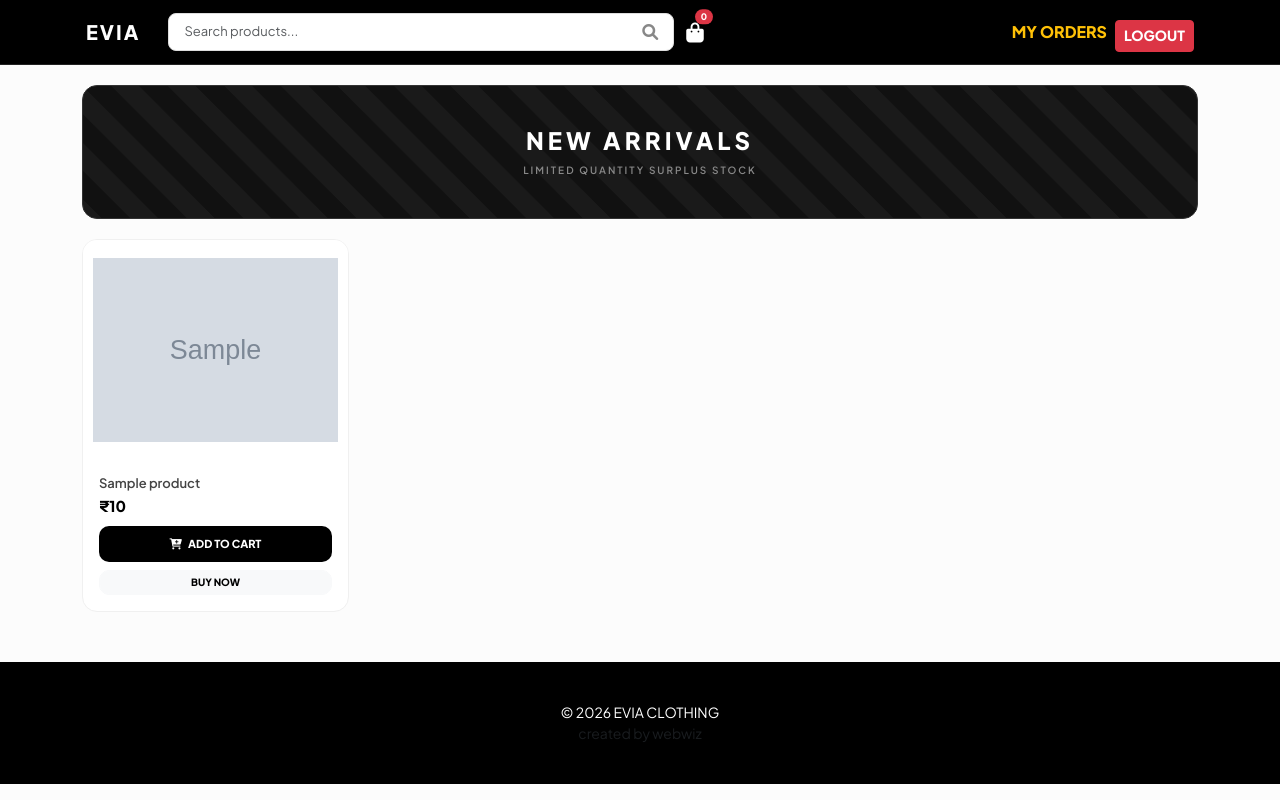
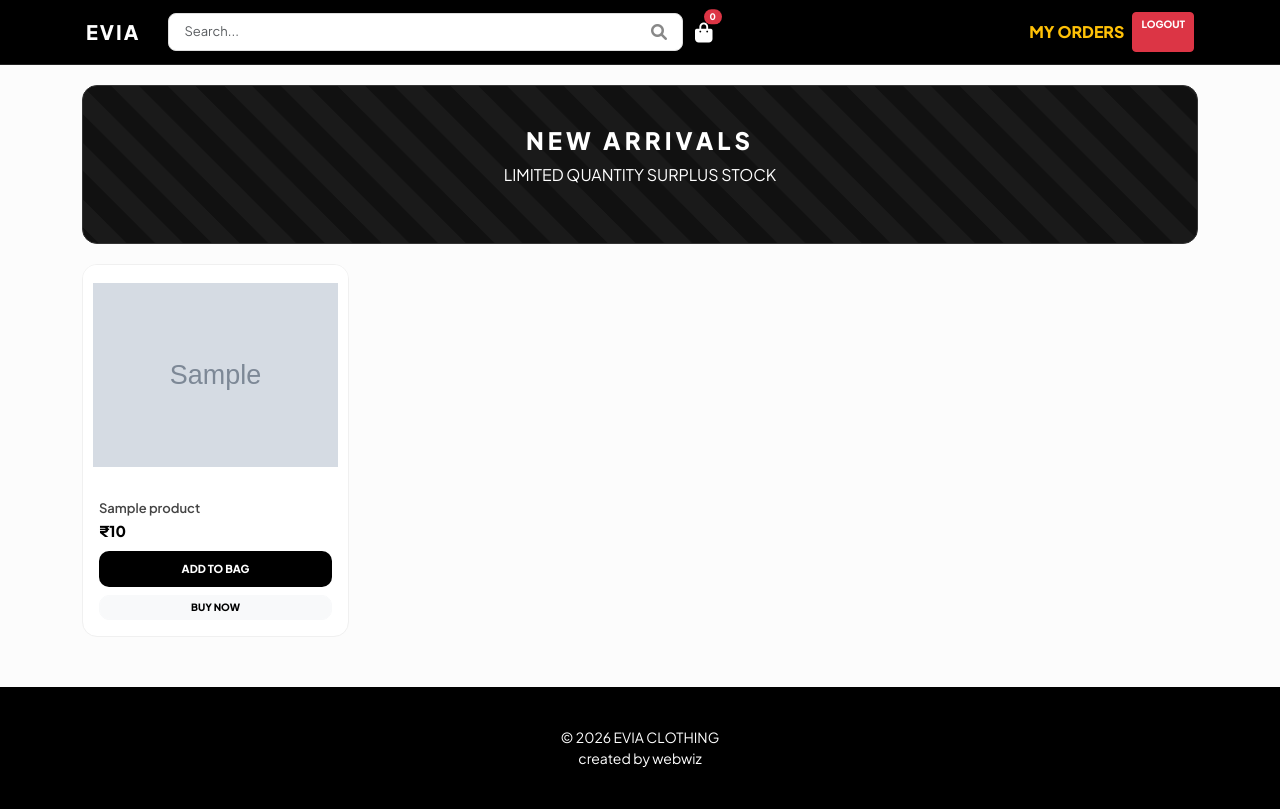
Before and after one commit to gmkarshad45-design/evia-shop, a Flask app: page / in a window 1280 px wide. Before the commit the page ends 784 px from the top, so only its background shows below. Run offline with Flask 3, Linux system fonts and the light colour scheme; a user stored in the database is signed in; tables that the repository leaves empty hold one stand-in row (values such as "Sample post"); grey boxes marked "Sample" are stand-in pictures.

Commit message:
Update index.html

```diff
--- a/templates/index.html
+++ b/templates/index.html
@@ -24,7 +24,6 @@
             padding: 0;
         }
 
-        /* Fixed Navigation */
         .navbar {
             background: var(--evia-black) !important;
             padding: 12px 0;
@@ -40,7 +39,7 @@
             color: #000;
             border-radius: 8px;
             font-size: 13px;
-            padding: 8px 35px 8px 15px; /* Added right padding for icon */
+            padding: 8px 35px 8px 15px;
             width: 100%;
         }
         .search-input:focus {
@@ -49,7 +48,6 @@
             outline: none;
         }
 
-        /* Search Button Icon */
         .search-btn {
             position: absolute;
             right: 10px;
@@ -62,52 +60,30 @@
         }
 
         .cart-link { color: white !important; font-size: 20px; transition: 0.3s; }
-        .order-link { color: #888 !important; font-size: 12px; text-transform: uppercase; font-weight: 700; text-decoration: none; }
 
-        /* --- PERFECTED HERO BANNER CSS --- */
         .hero-banner {
             background: var(--evia-dark);
             color: white;
             border-radius: 15px;
-            padding: 40px 15px; /* Added more vertical padding */
+            padding: 40px 15px;
             text-align: center;
             margin: 20px 0;
             position: relative;
             overflow: hidden;
-            /* High-end Pattern Background */
             background-image: linear-gradient(45deg, #111 25%, #1a1a1a 25%, #1a1a1a 50%, #111 50%, #111 75%, #1a1a1a 75%, #1a1a1a 100%);
             background-size: 56.57px 56.57px;
-            /* Flexbox to keep content centered and visible */
             display: flex;
             flex-direction: column;
             justify-content: center;
             align-items: center;
-            min-height: 130px; /* Ensures enough height for text */
+            min-height: 130px;
             border: 1px solid #333;
         }
 
         .hero-banner h2 {
-            font-weight: 800;
-            font-size: 24px; /* Scaled for mobile */
-            letter-spacing: 4px;
-            margin-bottom: 8px;
-            position: relative;
-            z-index: 2;
-            text-transform: uppercase;
+            font-weight: 800; font-size: 24px; letter-spacing: 4px; text-transform: uppercase;
         }
 
-        .hero-banner p {
-            font-size: 10px;
-            font-weight: 600;
-            letter-spacing: 2px;
-            color: #888 !important;
-            margin: 0;
-            position: relative;
-            z-index: 2;
-            text-transform: uppercase;
-        }
-
-        /* Product Card Styles */
         .product-card {
             border-radius: 15px; border: 1px solid #f0f0f0; background: #fff; overflow: hidden;
             transition: all 0.3s ease; height: 100%;
@@ -115,21 +91,12 @@
         .product-card:hover { transform: translateY(-5px); box-shadow: 0 10px 20px rgba(0,0,0,0.05); }
 
         .img-container {
-            height: 220px;
-            overflow: hidden;
-            background: #fff;
-            display: flex;
-            align-items: center;
-            justify-content: center;
-            padding: 10px;
+            height: 220px; overflow: hidden; background: #fff; display: flex;
+            align-items: center; justify-content: center; padding: 10px;
         }
-        .img-container img {
-            max-width: 100%;
-            max-height: 100%;
-            object-fit: contain;
-        }
+        .img-container img { max-width: 100%; max-height: 100%; object-fit: contain; }
 
-        .product-title { font-size: 13px; font-weight: 600; color: #444; margin-bottom: 4px; line-height: 1.2; }
+        .product-title { font-size: 13px; font-weight: 600; color: #444; margin-bottom: 4px; }
         .product-price { font-weight: 800; font-size: 15px; color: var(--evia-black); }
 
         .btn-buy {
@@ -137,18 +104,10 @@
             font-size: 11px; font-weight: 700; border: none; padding: 10px;
         }
 
-        footer {
-            background: #000000;
-            color: #ffffff;
-            margin-top: 50px;
-            padding: 40px 0;
-        }
-        footer a { color: #ffffff !important; text-decoration: none; }
+        footer { background: #000000; color: #ffffff; margin-top: 50px; padding: 40px 0; }
 
         @media (max-width: 991px) {
-            .navbar-collapse {
-                background: #000; padding: 20px; border-bottom: 3px solid var(--evia-gold);
-            }
+            .navbar-collapse { background: #000; padding: 20px; border-bottom: 3px solid var(--evia-gold); }
         }
     </style>
 </head>
@@ -159,10 +118,8 @@
         <a class="navbar-brand" href="/">EVIA</a>
 
         <form class="search-group d-flex" action="/" method="GET">
-            <input class="form-control search-input" type="search" name="q" placeholder="Search products..." value="{{ request.args.get('q', '') }}">
-            <button type="submit" class="search-btn">
-                <i class="fa fa-search"></i>
-            </button>
+            <input class="form-control search-input" type="search" name="q" placeholder="Search..." value="{{ request.args.get('q', '') }}">
+            <button type="submit" class="search-btn"><i class="fa fa-search"></i></button>
         </form>
 
         <div class="d-flex align-items-center gap-3">
@@ -172,7 +129,6 @@
                     {{ cart_count if cart_count else 0 }}
                 </span>
             </a>
-
             <button class="navbar-toggler border-0 shadow-none" type="button" data-bs-toggle="collapse" data-bs-target="#mainMenu">
                 <span class="fa fa-bars text-white" style="font-size: 22px;"></span>
             </button>
@@ -181,8 +137,11 @@
         <div class="collapse navbar-collapse" id="mainMenu">
             <div class="navbar-nav ms-auto">
                 {% if current_user.is_authenticated %}
+                    {% if current_user.email == 'admin@test.gmail.com' %}
+                        <a class="nav-link text-danger fw-bold" style="font-size: 12px; letter-spacing: 1px;" href="/admin">ADMIN PANEL</a>
+                    {% endif %}
                     <a class="nav-link text-warning fw-bold" href="/profile">MY ORDERS</a>
-                    <a class="btn btn-danger btn-sm mt-2 fw-bold" href="/logout">LOGOUT</a>
+                    <a class="btn btn-danger btn-sm mt-2 mt-lg-0 fw-bold" style="font-size: 10px;" href="/logout">LOGOUT</a>
                 {% else %}
                     <a class="nav-link text-white fw-bold" href="/login">LOGIN</a>
                     <a class="nav-link text-warning fw-bold" href="/signup">CREATE ACCOUNT</a>
@@ -214,7 +173,7 @@
                     </a>
                     <div class="px-3 pb-3 d-grid gap-2">
                         <a href="{{ url_for('add_to_cart', id=p.id) }}" class="btn-buy text-center text-decoration-none">
-                            <i class="fa fa-cart-plus me-1"></i> ADD TO CART
+                            ADD TO BAG
                         </a>
                         <a href="{{ url_for('buy_now', id=p.id) }}" class="btn btn-light btn-sm fw-bold" style="font-size: 10px; border-radius: 10px;">
                             BUY NOW
@@ -226,7 +185,7 @@
         {% else %}
             <div class="col-12 text-center py-5">
                 <h5 class="fw-bold">No items found</h5>
-                <a href="/" class="btn btn-dark btn-sm mt-2">Show all products</a>
+                <a href="/" class="btn btn-dark btn-sm mt-2">View All Products</a>
             </div>
         {% endif %}
     </div>
@@ -235,7 +194,7 @@
 <footer>
     <div class="container text-center">
         <p class="small mb-0">© 2026 EVIA CLOTHING </p>
-        <p class="small text-muted mb-0">created by webwiz</p>
+         <p class="small mb-0">created by webwiz </p>
     </div>
 </footer>
 
```
